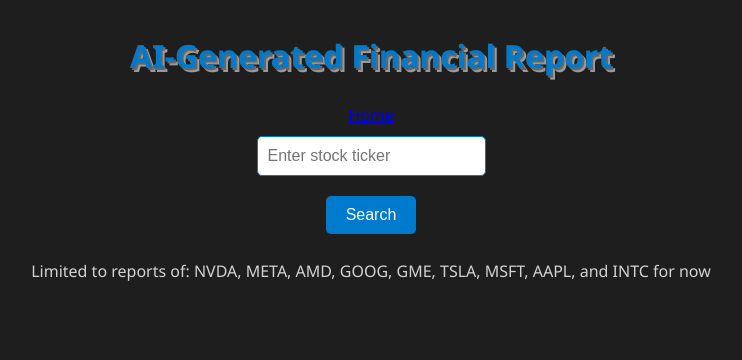
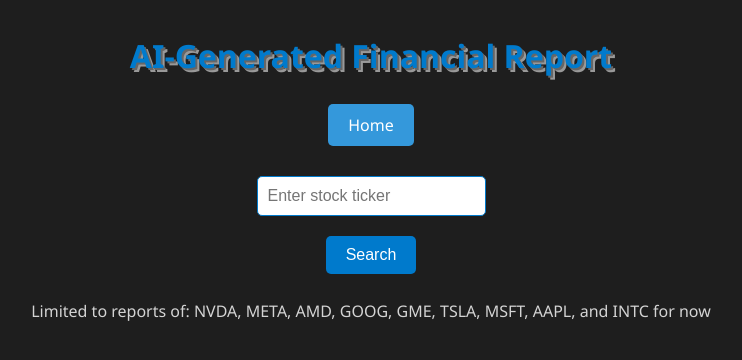
Before and after one commit to SparkleFox715/FINNY, a Flask app: page /ai-report in a window 1280 px wide. Shown: the top 360 px of the page, without its empty margins (269-1011 px from the left). Run offline with Flask 2, Linux system fonts and the light colour scheme.

Commit message:
Update ai-report-styles.css

```diff
--- a/Finny/static/ai-report-styles.css
+++ b/Finny/static/ai-report-styles.css
@@ -1,4 +1,5 @@
 /* AI report-specific styles */
+
 body.ai-report-page {
     justify-content: flex-start;
 }
@@ -32,3 +33,19 @@ body.ai-report-page {
     margin-top: 20px;
     overflow-x: auto;
 }
+
+/* Home Button Styles */
+.home-button {
+    display: inline-block;
+    margin-bottom: 20px;
+    padding: 10px 20px;
+    background-color: #3498db;
+    color: #fff;
+    text-decoration: none;
+    border-radius: 5px;
+    transition: background-color 0.3s ease;
+}
+
+.home-button:hover {
+    background-color: #2980b9;
+}
```
